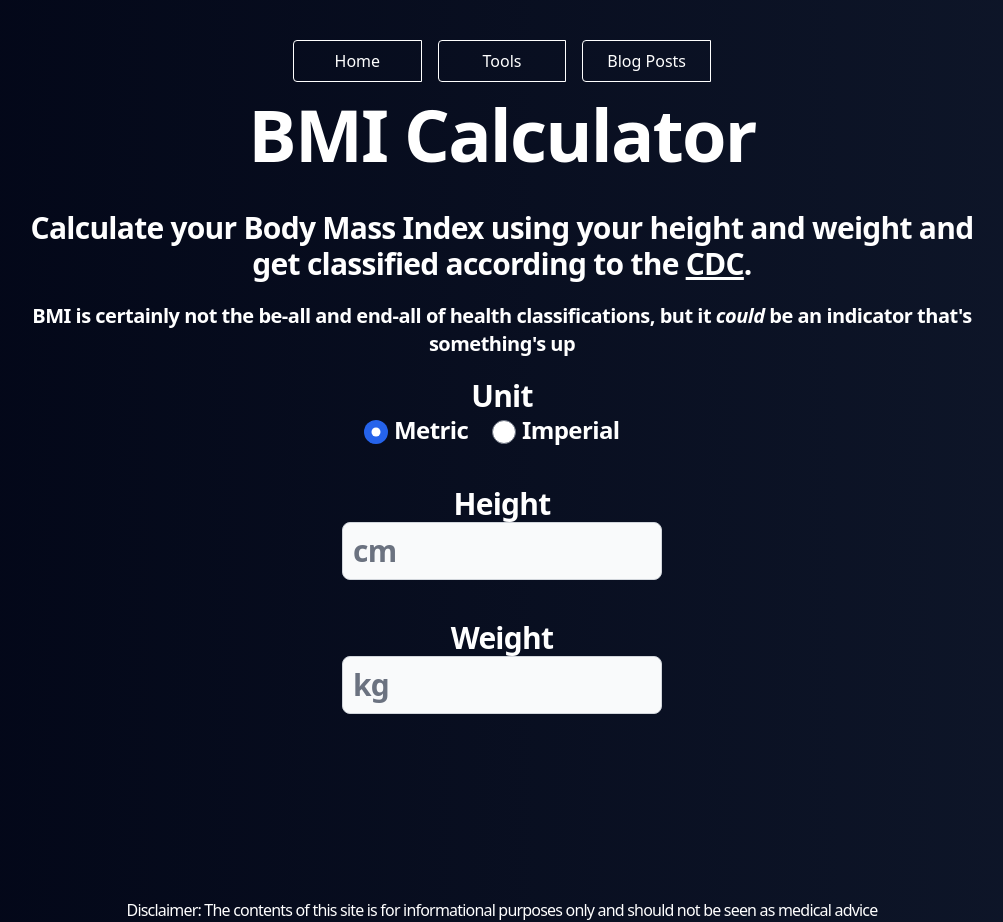
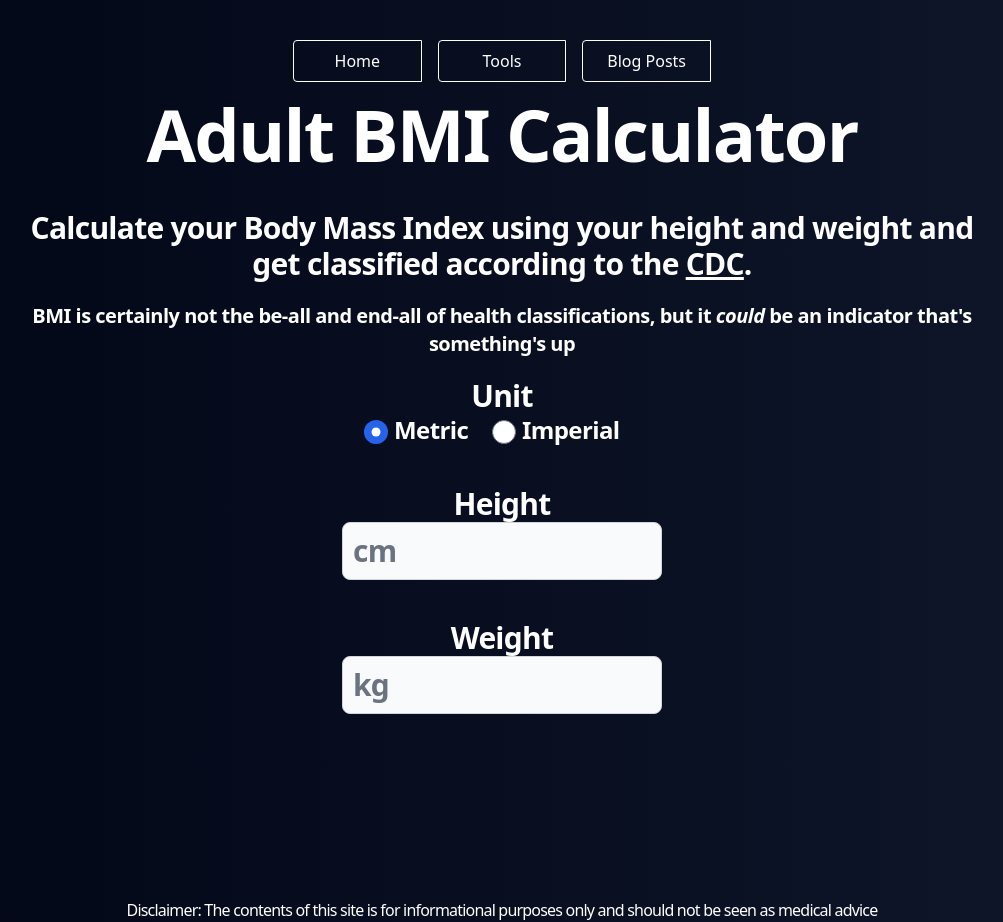
Before and after one commit to jeppzone/jeppzonelifestyle, a SvelteKit app: page /tools/bmi-calculator in a window 1280 px wide. Shown: the whole page, without its empty margins (138-1141 px from the left). Built offline with nearby package versions, Linux system fonts and the light colour scheme; a web font is replaced by a local one.

Commit message:
Add adult

```diff
--- a/src/routes/tools/bmi-calculator/+page.svelte
+++ b/src/routes/tools/bmi-calculator/+page.svelte
@@ -108,13 +108,16 @@
 </script>
 
 <svelte:head>
-	<title>BMI Calculator: Calculating your Body Mass Index</title>
-	<meta name="description" content="A calucaltor that calculates your Body Mass Index (BMI)" />
+	<title>Adult BMI Calculator: Calculating Body Mass Index for adults</title>
+	<meta
+		name="description"
+		content="A calucaltor that calculates Body Mass Index (BMI) for adults based on height and weight"
+	/>
 </svelte:head>
 
 <section>
 	<h1 class="md:text-7xl sm:text-5xl xs:text-5xl text-center tracking-tight font-bold">
-		BMI Calculator
+		Adult BMI Calculator
 	</h1>
 	<h2 class="text-3xl pt-10 text-center tracking-tight font-bold">
 		Calculate your Body Mass Index using your height and weight and get classified according to the <a
```
